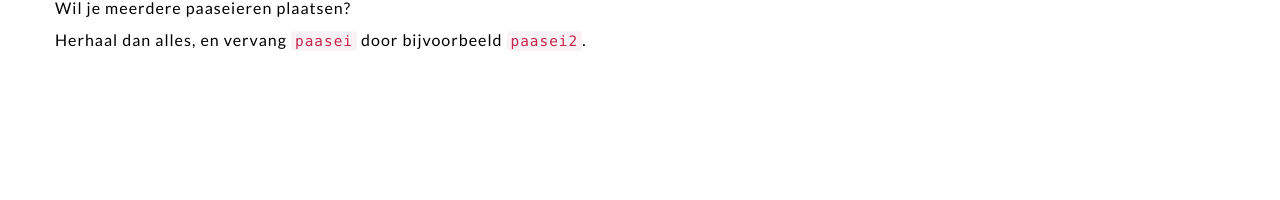
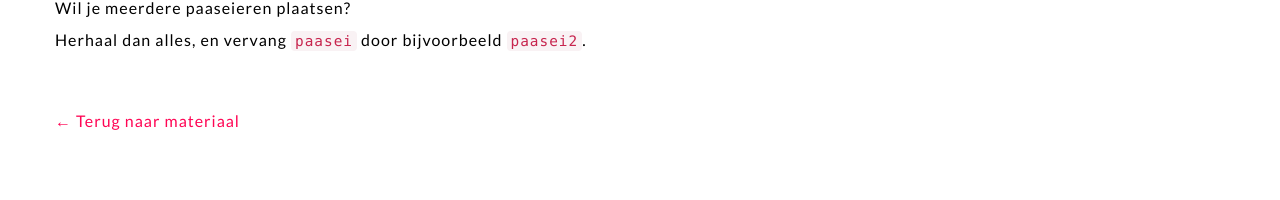
Before and after one commit to coderdojo-arnhem/coderdojo-arnhem.github.io, a Jekyll site: the page built from materiaal/paasei.md, in a window 1280 px wide. Shown: the part 1516-1716 px from the top of the page. Built offline with Jekyll 4.4.1, drawn with Linux system fonts in a browser that asks for light colours; nearby versions of some CDN libraries; before the commit the page ends 1639 px from its top, so only the background shows below that.

Commit message:
Paasei layout correction

```diff
--- a/_layouts/paasei.html
+++ b/_layouts/paasei.html
@@ -1,5 +1,5 @@
 ---
-layout: default
+layout: materiaal
 ---
 <style>
 #paasei {
@@ -10,7 +10,7 @@ layout: default
     height: 120px;
 }
 #paasei:hover {
-    background-image: url('static/img/ei/6.gif');
+    background-image: url('/static/img/ei/6.gif');
     background-repeat: no-repeat;
     background-size: contain;
 }
```
